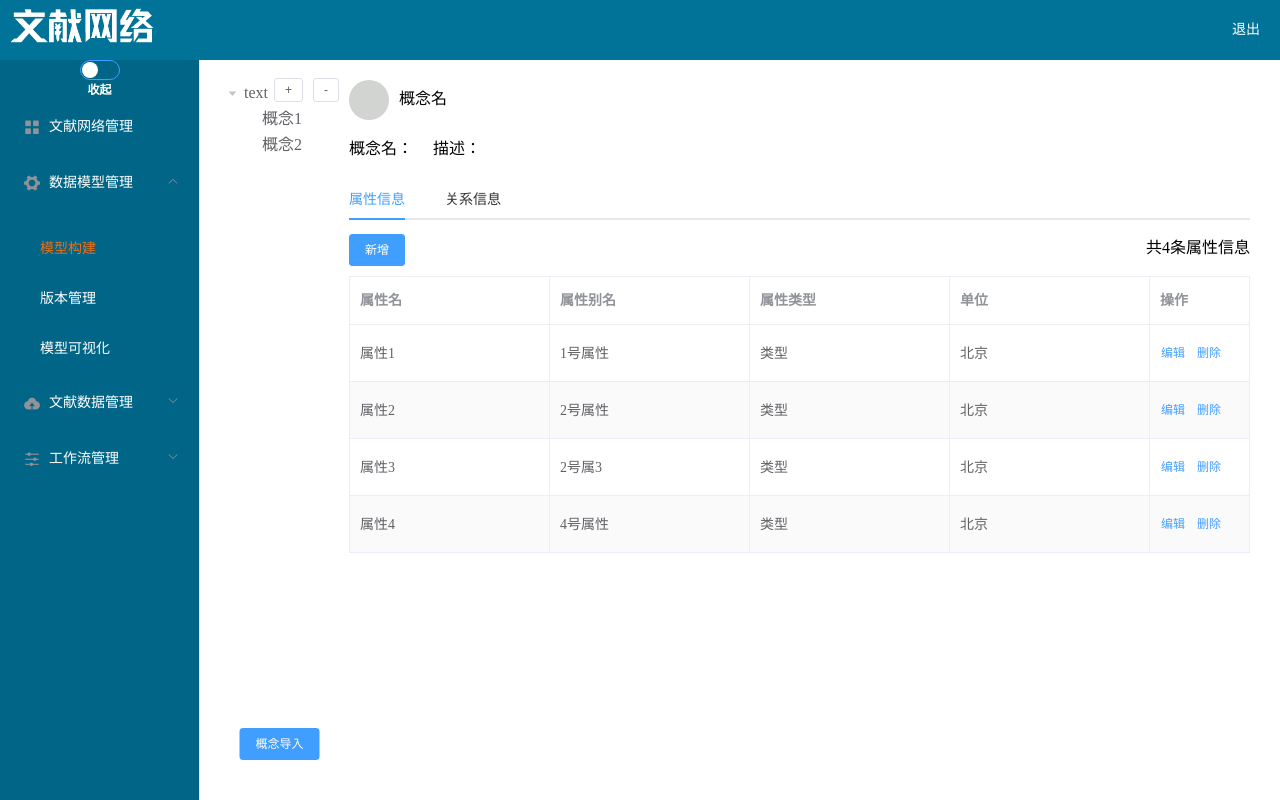
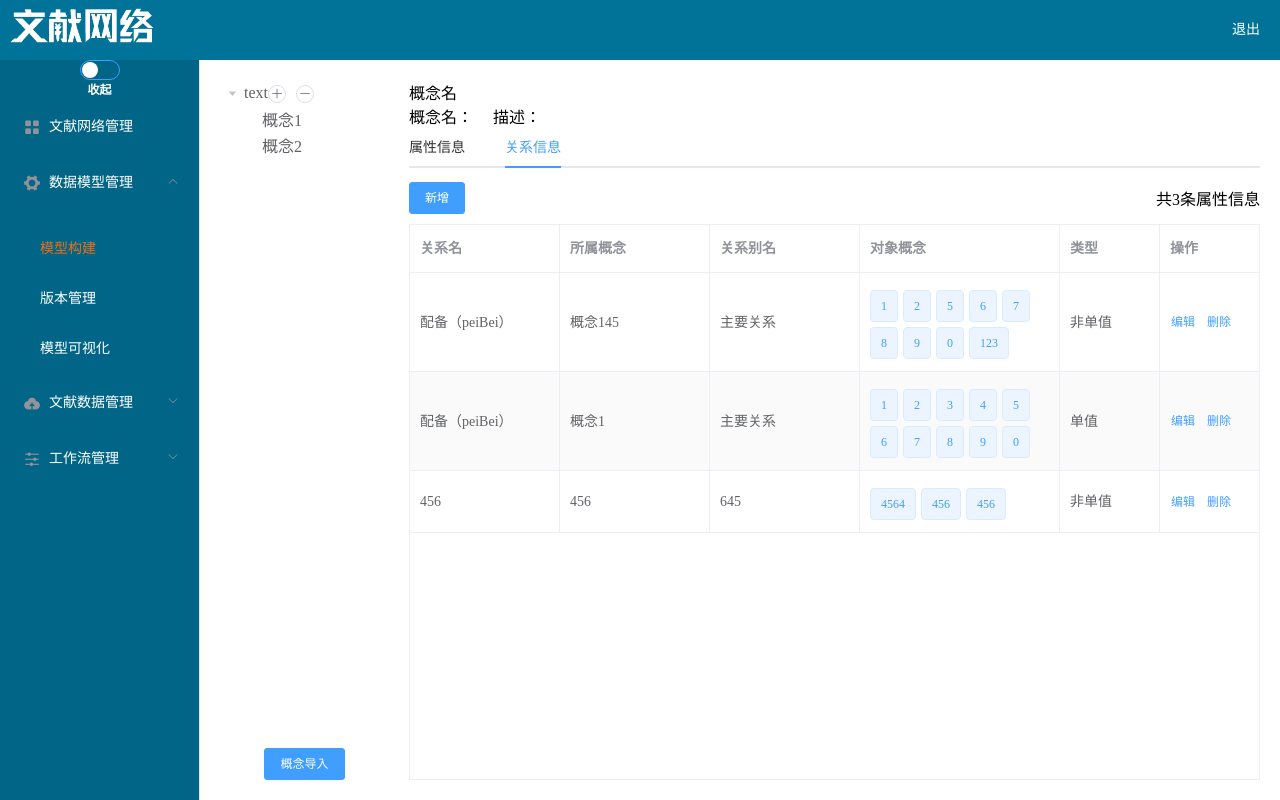
Before and after one commit to xiaobao999/netBack111, a Vue app: page /building in a window 1280 px wide. Built offline with nearby package versions, Linux system fonts and the light colour scheme; data requests are answered from the project's data file; sample sign-in values are in the browser's storage.

Commit message:
build页面增删改查

```diff
--- a/db.json
+++ b/db.json
@@ -469,9 +469,9 @@
   "building": [
     {
       "id": 1,
-      "name": "属性1",
+      "name": "属性1111",
       "alias": "1号属性",
-      "type": "类型",
+      "type": "计算类型",
       "company": "北京"
     },
     {
@@ -494,6 +494,23 @@
       "alias": "4号属性",
       "type": "类型",
       "company": "北京"
+    },
+    {
+      "name": "",
+      "type": "",
+      "Ename": "",
+      "othername": "",
+      "company": "",
+      "id": 5
+    },
+    {
+      "name": "213",
+      "type": "计算类型",
+      "Ename": "",
+      "othername": "",
+      "company": "12313",
+      "alias": "12312",
+      "id": 7
     }
   ],
   "super": {
@@ -501,5 +518,56 @@
   },
   "admin": {
     "pwd": "b0baee9d279d34fa1dfd71aadb908c3f"
-  }
+  },
+  "information": [
+    {
+      "id": 1,
+      "relationName": "配备（peiBei）",
+      "parentName": "概念145",
+      "relationOtherName": "主要关系",
+      "objectName": [
+        1,
+        2,
+        5,
+        6,
+        7,
+        8,
+        9,
+        0,
+        "123"
+      ],
+      "relationType": "非单值"
+    },
+    {
+      "id": 2,
+      "relationName": "配备（peiBei）",
+      "parentName": "概念1",
+      "relationOtherName": "主要关系",
+      "objectName": [
+        1,
+        2,
+        3,
+        4,
+        5,
+        6,
+        7,
+        8,
+        9,
+        0
+      ],
+      "relationType": "单值"
+    },
+    {
+      "relationName": "456",
+      "parentName": "456",
+      "relationOtherName": "645",
+      "objectName": [
+        "4564",
+        "456",
+        "456"
+      ],
+      "relationType": "非单值",
+      "id": 4
+    }
+  ]
 }
--- a/src/components/building.vue
+++ b/src/components/building.vue
@@ -1,29 +1,22 @@
 <template>
   <div class="building">
-    <div class="building_left">
-      <el-tree
-        :data="data"
-        :props="defaultProps"
-        @node-click="handleNodeClick"
-        node-key="id"
-        default-expand-all
-        :expand-on-click-node="false"
-        :render-content="renderContent"
-      ></el-tree>
-      <div class="building_bottom" style="width:100%;text-align:center;">
-        <el-upload
-          class="upload-demo"
-          action="https://jsonplaceholder.typicode.com/posts/"
-          :on-change="handleChange"
-          :file-list="fileList"
-        >
+    <div class="bulid_lift">
+      <el-tree :data="data" node-key="id" default-expand-all :expand-on-click-node="false">
+        <span class="custom-tree-node" slot-scope="{ node, data }">
+          <span>{{ node.label }}</span>
+          <span v-if="!(data.pid)">
+            <el-button icon="el-icon-plus" circle size="mini" @click="() => append(data)"></el-button>
+            <el-button icon="el-icon-minus" circle size="mini" @click="() => remove(data)"></el-button>
+          </span>
+        </span>
+      </el-tree>
+      <el-upload class="upload-demo" action>
         <el-button type="primary" size="small" class="concept_improt">概念导入</el-button>
       </el-upload>
     </div>
-    </div>
-    <div class="building_right" style="width:100%">
-      <div class="building_right_title">
-        <div style="margin-bottom:15px;vertical-align:top">
+    <div class="bulid_right">
+      <div class="building_title">
+        <div>
           <span class="building_right_title_Icon"></span>
           <span>概念名</span>
         </div>
@@ -32,16 +25,15 @@
           <span style="margin-left:20px">描述：{{describe}}</span>
         </div>
       </div>
-      <div class="building_right_content">
-        <div class="building_right_content_tabs">
-          <el-tabs v-model="activeName" @tab-click="handleTabsClick">
+      <div class="build_main">
+        <el-tabs v-model="activeName">
           <el-tab-pane label="属性信息" name="first">
-              <div>
-                <div style="margin-bottom:10px">
-                  <el-button type="primary" size="small">新增</el-button>
-                  <span style="float:right">共4条属性信息</span>
+            <div class="btngroup">
+              <el-button type="primary" size="small" @click="addformAttribute">新增</el-button>
+              <span style="float:right">共{{tableData.length}}条属性信息</span>
             </div>
-                <el-table :data="tableData" border max-height="650" stripe style="width: 100%">
+            <div class="build_content">
+              <el-table :data="tableData" border stripe style="width: 100%">
                 <el-table-column prop="name" label="属性名" min-width="200"></el-table-column>
                 <el-table-column prop="alias" label="属性别名" min-width="200"></el-table-column>
                 <el-table-column prop="type" label="属性类型" min-width="200"></el-table-column>
@@ -49,51 +41,18 @@
                 <el-table-column fixed="right" label="操作" width="100">
                   <template slot-scope="scope">
                     <el-button @click="handleClick(scope.row)" type="text" size="small">编辑</el-button>
-                      <el-button type="text" size="small">删除</el-button>
+                    <el-button type="text" size="small" @click="deleteAttribute(scope.row)">删除</el-button>
                   </template>
                 </el-table-column>
               </el-table>
-              </div>
-            </el-tab-pane>
-            <el-tab-pane label="关系信息" name="second">
-              <div>
-                <div style="margin-bottom:10px">
-                  <el-button type="primary" size="small">新增</el-button>
-                  <span style="float:right">共1条属性信息</span>
-                </div>
-                <el-table
-                  :data="relationTableData"
-                  border
-                  max-height="650"
-                  stripe
-                  style="width: 100%"
-                >
-                  <el-table-column prop="relationName" label="关系名" min-width="150"></el-table-column>
-                  <el-table-column prop="parentName" label="所属概念" min-width="150"></el-table-column>
-                  <el-table-column prop="relationOtherName" label="关系别名" min-width="150"></el-table-column>
-                  <el-table-column prop="objectName" label="对象概念" min-width="200">
-                    <!-- 多个tag -->
-                  </el-table-column>
-                  <el-table-column prop="relationType" label="类型" min-width="100"></el-table-column>
-                  <el-table-column fixed="right" label="操作" width="100">
-                    <template slot-scope="scope">
-                      <el-button @click="relationClick(scope.row)" type="text" size="small">编辑</el-button>
-                      <el-button type="text" size="small">删除</el-button>
-                    </template>
-                  </el-table-column>
-                </el-table>
-              </div>
-            </el-tab-pane>
-          </el-tabs>
-        </div>
-        <div class="formAttribute" style="display:none">
+              <div class="formAttribute" v-if="formAttributeshow">
                 <div style="border-bottom:1px solid #d1d4d1;padding:10px 5px;margin-bottom:15px">
                   <span>属性设置</span>
                   <el-button
                     icon="el-icon-close"
                     style="float: right; padding: 5px"
                     circle
-              @click="closeForm('formAttribute')"
+                    @click="closeform"
                   ></el-button>
                 </div>
                 <el-form ref="form" :model="form" label-width="80px">
@@ -108,97 +67,141 @@
                   </el-form-item>
                   <el-form-item label="属性类型">
                     <el-select v-model="form.type" placeholder="请选择类型">
-                <el-option label="数组型" value="shuzu"></el-option>
-                <el-option label="计算类型" value="jisuan"></el-option>
-                <el-option label="日期" value="riqi"></el-option>
-                <el-option label="浮点值" value="fudian"></el-option>
+                      <el-option label="数组型" value="数组型"></el-option>
+                      <el-option label="计算类型" value="计算类型"></el-option>
+                      <el-option label="日期" value="日期"></el-option>
+                      <el-option label="浮点值" value="浮点值"></el-option>
                     </el-select>
                   </el-form-item>
-
                   <el-form-item>
                     <el-button type="primary" @click="onSubmit()">确定</el-button>
-              <el-button>取消</el-button>
+                    <el-button @click="closeform">取消</el-button>
                   </el-form-item>
                 </el-form>
               </div>
-        <div class="formRelation" style="display:none">
-          <div style="border-bottom:1px solid #d1d4d1;padding:10px 5px;margin-bottom:15px">
+            </div>
+          </el-tab-pane>
+          <el-tab-pane label="关系信息" name="second">
+            <div class="btngroup">
+              <el-button type="primary" size="small" @click="addrelation">新增</el-button>
+              <span style="float:right">共{{relationTableData.length}}条属性信息</span>
+            </div>
+            <div class="build_content">
+              <el-table :data="relationTableData" border stripe style="width: 100%">
+                <el-table-column prop="relationName" label="关系名" min-width="150"></el-table-column>
+                <el-table-column prop="parentName" label="所属概念" min-width="150"></el-table-column>
+                <el-table-column prop="relationOtherName" label="关系别名" min-width="150"></el-table-column>
+                <el-table-column prop="objectName" label="对象概念" min-width="200">
+                  <!-- 多个tag -->
+                  <template slot-scope="scope">
+                    <el-tag v-for="(item,i) in scope.row.objectName" :key="i">{{item}}</el-tag>
+                  </template>
+                </el-table-column>
+                <el-table-column prop="relationType" label="类型" min-width="100"></el-table-column>
+                <el-table-column fixed="right" label="操作" width="100">
+                  <template slot-scope="scope">
+                    <el-button @click="relationshipopen(scope.row)" type="text" size="small">编辑</el-button>
+                    <el-button type="text" size="small" @click="deleteship(scope.row)">删除</el-button>
+                  </template>
+                </el-table-column>
+              </el-table>
+              <div class="formRelation" v-if="relationshipshow">
+                <div style="padding:10px 5px;margin-bottom:15px">
                   <span>关系设置</span>
                   <el-button
                     icon="el-icon-close"
                     style="float: right; padding: 5px"
                     circle
-              @click="closeForm('formRelation')"
+                    @click="closeship"
                   ></el-button>
                 </div>
                 <el-form ref="form" :model="relationform" label-width="80px">
                   <el-form-item label="关系名">
-              <el-input v-model="form.name"></el-input>
+                    <el-input v-model="relationform.relationName"></el-input>
                   </el-form-item>
-            <el-form-item label="别名">
-              <el-input v-model="form.othername"></el-input>
+                  <el-form-item label="所属概念">
+                    <el-input v-model="relationform.parentName"></el-input>
+                  </el-form-item>
+                  <el-form-item label="关系别名">
+                    <el-input v-model="relationform.relationOtherName"></el-input>
                   </el-form-item>
                   <el-form-item label="对象概念">
-              <el-input v-model="form.objectName"></el-input>
+                    <div class="tagshow">
+                      <el-tag
+                        :key="tag"
+                        v-for="tag in relationform.objectName"
+                        closable
+                        :disable-transitions="false"
+                        @close="handleClose(tag)"
+                      >{{tag}}</el-tag>
+                      <el-input
+                        class="input-new-tag"
+                        v-if="inputVisible"
+                        v-model="inputValue"
+                        ref="saveTagInput"
+                        size="small"
+                        @keyup.enter.native="handleInputConfirm"
+                        @blur="handleInputConfirm"
+                      ></el-input>
+                      <el-button
+                        v-else
+                        class="button-new-tag"
+                        size="small"
+                        @click="showInput"
+                      >+ New Tag</el-button>
+                    </div>
                   </el-form-item>
                   <el-form-item label="类型">
-              <el-radio-group v-model="form.type">
-                <el-radio label="单值"></el-radio>
-                <el-radio label="非单值"></el-radio>
+                    <el-radio-group v-model="relationform.relationType">
+                      <el-radio label="单值">单值</el-radio>
+                      <el-radio label="非单值">非单值</el-radio>
                     </el-radio-group>
                   </el-form-item>
-
                   <el-form-item>
-              <el-button type="primary" @click="onSubmit">确定</el-button>
-              <el-button>取消</el-button>
+                    <el-button type="primary" @click="onSubmitship()">确定</el-button>
+                    <el-button @click="closeship">取消</el-button>
                   </el-form-item>
                 </el-form>
               </div>
+            </div>
+          </el-tab-pane>
+        </el-tabs>
       </div>
     </div>
   </div>
 </template>
 <script>
-import $ from "jquery";
-let id = 100;
-let tableWidth = 0;
-let tableWidthS = 0;
 export default {
   data() {
     return {
-      msg: "",
-      describe: "",
-      tableData: [], //属性信息table
-      relationTableData: [
-        {
-          relationName: "配备（peiBei）",
-          parentName: "",
-          relationOtherName: "",
-          objectName: "",
-          relationType: "单值"
-        }
-      ], //关系信息table
       data: [
         {
-          id: 1,
+          pid: 0,
+          id: 999,
           label: "text",
           children: [
             {
-              id: 4,
+              pid: 999,
+              id: 1,
               label: "概念1"
             },
             {
-              id: 4,
+              pid: 999,
+              id: 2,
               label: "概念2"
             }
           ]
         }
-      ], //左侧树
+      ],
       defaultProps: {
         children: "children",
         label: "label"
       },
-      activeName: "first",
+      msg: "",
+      describe: "",
+      activeName: "second",
+      tableData: [],
+      formAttributeshow: false,
       form: {
         name: "",
         type: "",
@@ -206,160 +209,260 @@ export default {
         othername: "",
         company: ""
       }, //关系信息form
-      relationform: {
-        name: "",
-        type: [],
-        othername: "",
-        objectName: ""
-      }, //关系信息form
-      fileList: [] //上传列表
+      relationshipshow: false,
+      relationTableData: [],
+      relationform: {},
+      inputVisible: false,
+      inputValue: ""
     };
   },
-  created() {
+  methods: {
+    deleteship(e) {
+      this.$confirm("是否确定删除?", "提示", {
+        confirmButtonText: "确定",
+        cancelButtonText: "取消",
+        type: "warning"
+      })
+        .then(async () => {
+          const id = e.id;
+          await this.$http.delete(`information/${id}`);
+          this.$message({
+            type: "success",
+            message: "删除成功!"
+          });
           this.getdata();
+        })
+        .catch(() => {
+          this.$message({
+            type: "info",
+            message: "已取消删除"
+          });
+        });
     },
-  methods: {
-    handleNodeClick() {},
+    addrelation() {
+      this.relationshipshow = true;
+      this.relationform = {
+        relationName: "",
+        parentName: "",
+        relationOtherName: "",
+        objectName: [],
+        relationType: ""
+      };
+    },
+    closeship() {
+      this.relationshipshow = false;
+    },
+    async relationshipopen(e) {
+      this.relationshipshow = true;
+      const id = e.id;
+      const res = await this.$http.get(`information/${id}`);
+      const { data } = res;
+      this.relationform = data;
+    },
+    // tabClick(e) {
+    //   console.log(e);
+    // },
+    async onSubmitship() {
+      let id = this.relationform.id;
+      if (id == undefined) {
+        this.relationform.id = this.relationTableData.length + 1;
+        await this.$http.post(`information`, this.relationform);
+        this.getdata();
+      } else {
+        await this.$http.put(`information/${id}`, this.relationform);
+        this.getdata();
+      }
+      this.relationshipshow = false;
+    },
+    handleClose(tag) {
+      this.relationform.objectName.splice(
+        this.relationform.objectName.indexOf(tag),
+        1
+      );
+    },
+
+    showInput() {
+      this.inputVisible = true;
+      this.$nextTick(_ => {
+        this.$refs.saveTagInput.$refs.input.focus();
+      });
+    },
+
+    handleInputConfirm() {
+      let inputValue = this.inputValue;
+      if (inputValue) {
+        this.relationform.objectName.push(inputValue);
+      }
+      this.inputVisible = false;
+      this.inputValue = "";
+    },
+    async getdata() {
+      //console.log(JSON.stringify(this.relationTableData));
+      //("information");
+      const res1 = await this.$http.get("building");
+      const res2 = await this.$http.get("information");
+      this.tableData = res1.data;
+      this.relationTableData = res2.data;
+    },
+    append(data) {
+      const id = data.children.length + 1;
+      data.children.push({
+        pid: 999,
+        id: id,
+        label: `概念${id}`
+      });
+    },
+
+    remove(data) {
+      const id = data.children.length;
+      data.children.pop();
+    },
     async handleClick(e) {
-      $(".formAttribute").show();
-      tableWidthS = document.body.clientWidth - 200 - 275 - 300 + "px";
-      $(".building_right_content_tabs").css("width", tableWidthS);
-      this.formshow = true;
+      this.formAttributeshow = true;
       const id = e.id;
       const res = await this.$http.get(`building/${id}`);
       const { data } = res;
       this.form = data;
     },
-    relationClick() {
-      $(".formRelation").show();
-      tableWidthS = document.body.clientWidth - 200 - 275 - 300 + "px";
-      $(".building_right_content_tabs").css("width", tableWidthS);
+    async onSubmit(ele) {
+      let id = this.form.id;
+      if (id == undefined) {
+        this.form.id = this.tableData.length + 1;
+        await this.$http.post(`building`, this.form);
+        this.getdata();
+      } else {
+        await this.$http.put(`building/${id}`, this.form);
+        this.getdata();
+      }
+      this.formAttributeshow = false;
     },
-    append(data) {
-      console.log(data);
-      const newChild = { id: id++, label: `概念${data.children.length + 1}` };
-      if (!data.children) {
-        this.$set(data, "children", []);
-      }
-      data.children.push(newChild);
+    closeform() {
+      this.formAttributeshow = false;
     },
-    remove(node, data) {
-      const parent = node.parent;
-      const children = parent.data.children || parent.data;
-      const index = children.findIndex(d => d.id === data.id);
-      children.splice(index, 1);
+    addformAttribute() {
+      this.formAttributeshow = true;
+      this.form = {
+        name: "",
+        type: "",
+        Ename: "",
+        othername: "",
+        company: ""
+      };
     },
-    renderContent(h, { node, data }) {
-      if (data.children) {
-        return (
-          <span
-            class="custom-tree-node"
-            style="display: inline-block;width:85%;"
-          >
-            <span style="display:inline-block;min-height:30px;line-height:30px;">
-              {node.label}
-            </span>
-            <span style="float:right">
-              <el-button
-                size="mini"
-                type="button"
-                style="padding: 5px 10px;"
-                on-click={() => this.append(data)}
-              >
-                +
-              </el-button>
-              <el-button
-                size="mini"
-                type="button"
-                style="padding: 5px 10px;"
-                on-click={() => this.remove(node, data)}
-              >
-                -
-              </el-button>
-            </span>
-          </span>
-        );
-      } else {
-        return (
-          <span
-            class="custom-tree-node"
-            style="padding: 5px 10px;"
-            style="display: inline-block;width:90%;"
-          >
-            <span style="display:inline-block;min-height:30px;line-height:30px;">
-              {node.label}
-            </span>
-          </span>
-        );
+    deleteAttribute(e) {
+      this.$confirm("是否确定删除?", "提示", {
+        confirmButtonText: "确定",
+        cancelButtonText: "取消",
+        type: "warning"
+      })
+        .then(async () => {
+          const id = e.id;
+          await this.$http.delete(`building/${id}`);
+          this.$message({
+            type: "success",
+            message: "删除成功!"
+          });
+          this.getdata();
+        })
+        .catch(() => {
+          this.$message({
+            type: "info",
+            message: "已取消删除"
+          });
+        });
     }
   },
-    handleTabsClick() {},
-    onSubmit() {},
-    closeForm(ele) {
-      $("." + ele).hide();
-      tableWidth = document.body.clientWidth - 200 - 265 + "px";
-      $(".building_right_content_tabs").css("width", tableWidth);
-    },
-    handleChange(file, fileList) {
-      this.fileList = fileList.slice(-3);
-    },
-    // 首屏数据
-    async getdata() {
-      const res = await this.$http.get("building");
-      // console.log(res);
-      const { data } = res;
-      this.tableData = data;
-    }
+  created() {
+    this.getdata();
   }
 };
 </script>
 <style scoped lang="less">
+.el-button--mini.is-circle {
+  padding: 2px;
+}
+.tagshow {
+  width: 100%;
+  display: flex;
+  flex-wrap: wrap;
+}
 .building {
+  width: 100%;
+  height: 100%;
+  display: flex;
+  .bulid_lift {
+    width: 200px;
+    display: flex;
+    justify-content: space-between;
+    flex-direction: column;
+    margin-right: 20px;
+    .upload-demo {
+      text-align: center;
+    }
+  }
+  .bulid_right {
+    flex: 1;
+    width: 100%;
+    height: 100%;
+    display: flex;
+    flex-direction: column;
+    .build_main {
+      width: 100%;
+      height: 100%;
+      .el-tabs {
+        width: 100%;
+        height: 100%;
+        display: flex;
+        flex-direction: column;
+        /deep/ .el-tabs__content {
+          width: 100%;
+          height: 100%;
+        }
+        .el-tab-pane {
+          display: flex;
+          flex-direction: column;
+          width: 100%;
+          height: 100%;
+        }
+        .build_content {
           display: flex;
           height: 100%;
-  .building_left {
-    width: 200px;
-    position: relative;
+          .el-table {
+            height: 100%;
           }
-  .building_right {
-    //border-left: 5px solid #e9f3f5;
-    .building_right_title {
-      width: 100%;
-      height: 100px;
-      //border-bottom: 5px solid #e9f3f5;
-      padding-left: 10px;
-      .building_right_title_Icon {
-        display: inline-block;
-        width: 40px;
-        height: 40px;
-        border-radius: 20px;
-        background: #d1d4d1;
-        margin-right: 10px;
-        vertical-align: middle;
+          .formAttribute {
+            margin-left: 20px;
           }
+          .formRelation {
+            max-width: 300px;
+            margin-left: 20px;
+            .button-new-tag {
+              margin-right: 5px;
+              margin-top: 5px;
+              height: 32px;
+              line-height: 30px;
+              padding-top: 0;
+              padding-bottom: 0;
             }
-    .building_right_content {
-      padding: 0px 10px;
-      position: relative;
+            .input-new-tag {
+              width: 90px;
+              margin-left: 10px;
+              vertical-align: bottom;
             }
           }
         }
-.el-tree > div {
-  padding: 5px 0;
       }
-.building_bottom {
-  position: absolute;
-  left: 50%;
-  bottom: 20px;
-  transform: translateX(-50%);
     }
-.formRelation,
-.formAttribute {
-  width: 300px;
-  // border-left: 5px solid #e9f3f5;
-  height: 100%;
-  position: absolute;
-  right: 0px;
-  top: 0px;
+  }
+}
+.el-tag {
+  margin-right: 5px;
+  margin-top: 5px;
+}
+.btngroup {
+  margin-bottom: 10px;
+  display: flex;
+  justify-content: space-between;
+  align-items: center;
 }
 </style>
```
Lines whose indentation alone changed are shown as unchanged.
